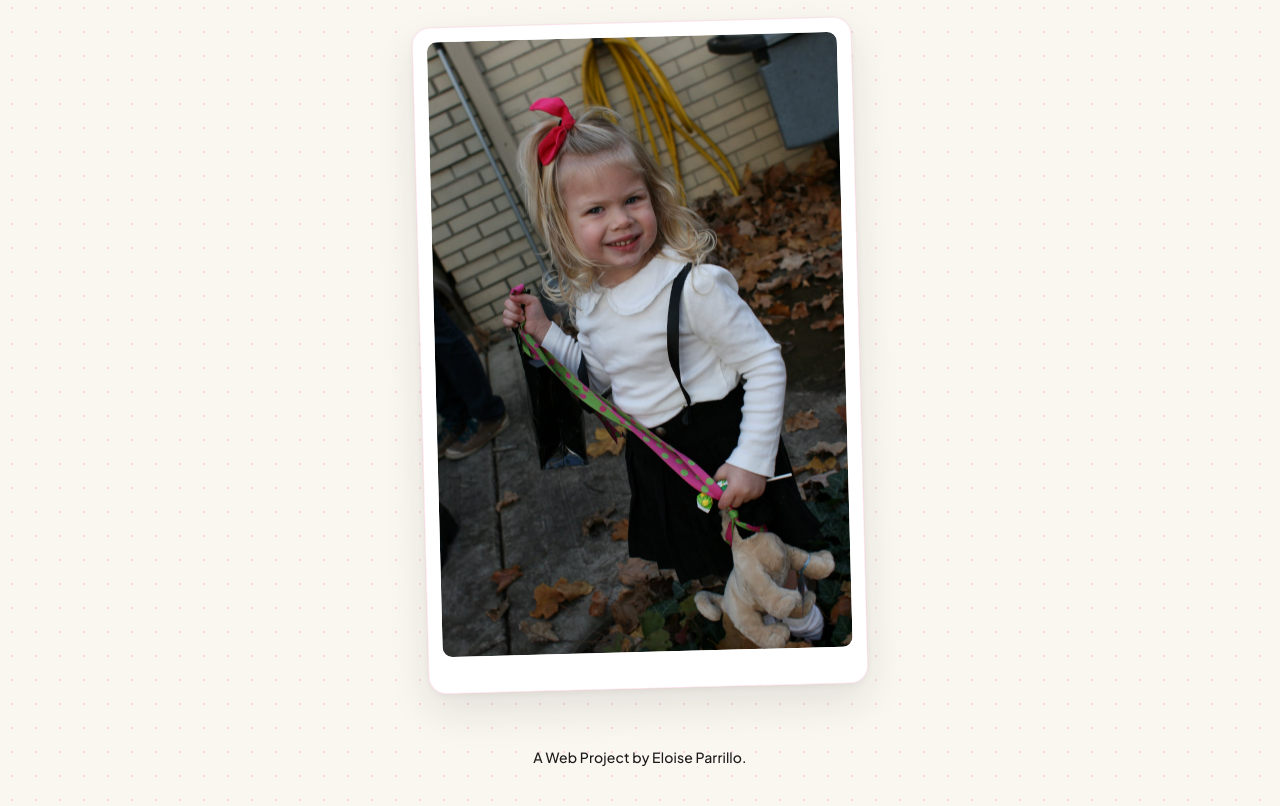
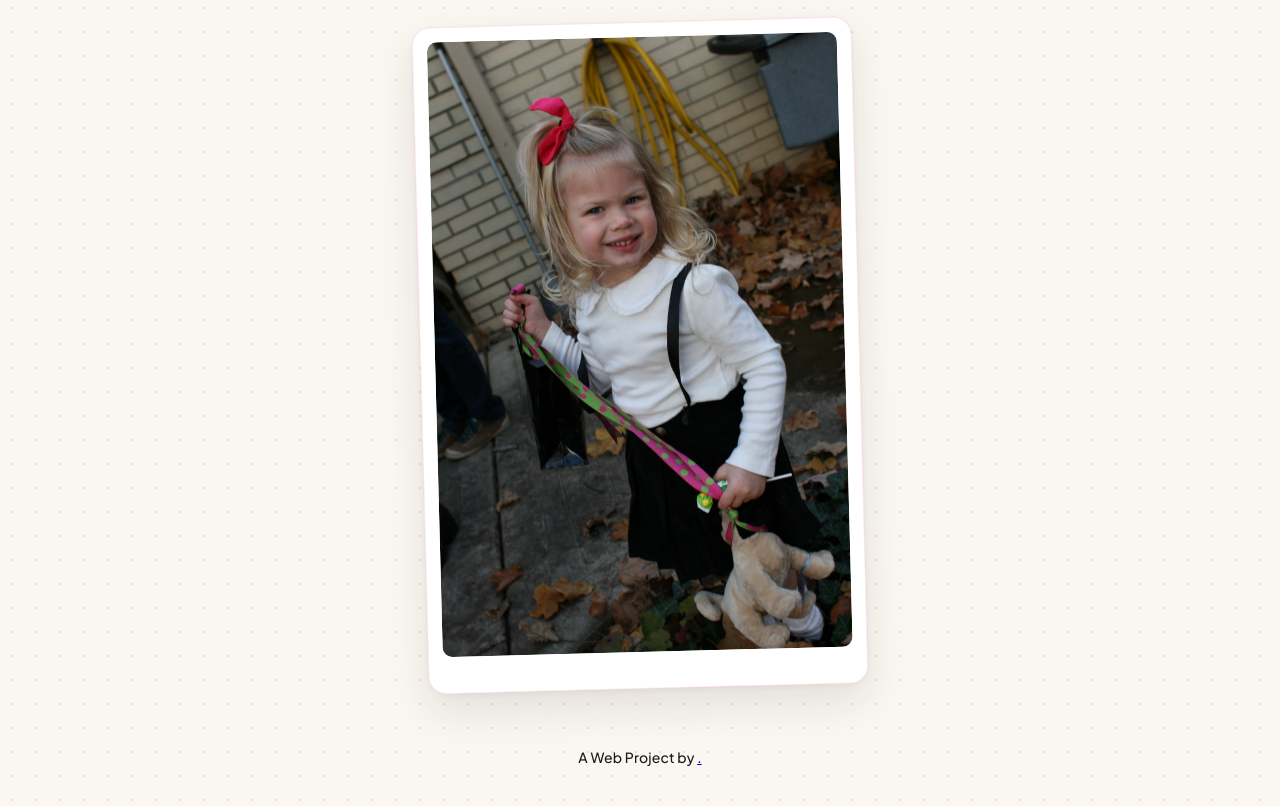
Before and after one commit to jakeparrillo-code/I-am-Eloise, a plain HTML site: page index.html in a window 1280 px wide. Shown: the part 148-954 px from the top of the page. Drawn offline with Linux system fonts and the light colour scheme.

Commit message:
Update index.html

```diff
--- a/index.html
+++ b/index.html
@@ -128,7 +128,7 @@
       <img src="IMG_0474.JPG" alt="Eloise dressed up with a pink bow, white collared shirt, black skirt, and stuffed dog">
     </div>
     <footer>
-      A Web Project by Eloise Parrillo.
+      A Web Project by <a href="https://www.instagram.com/eloiseparrillo/"<Eloise Parrillo</a>.
     </footer>
   </main>
   </main>
```
